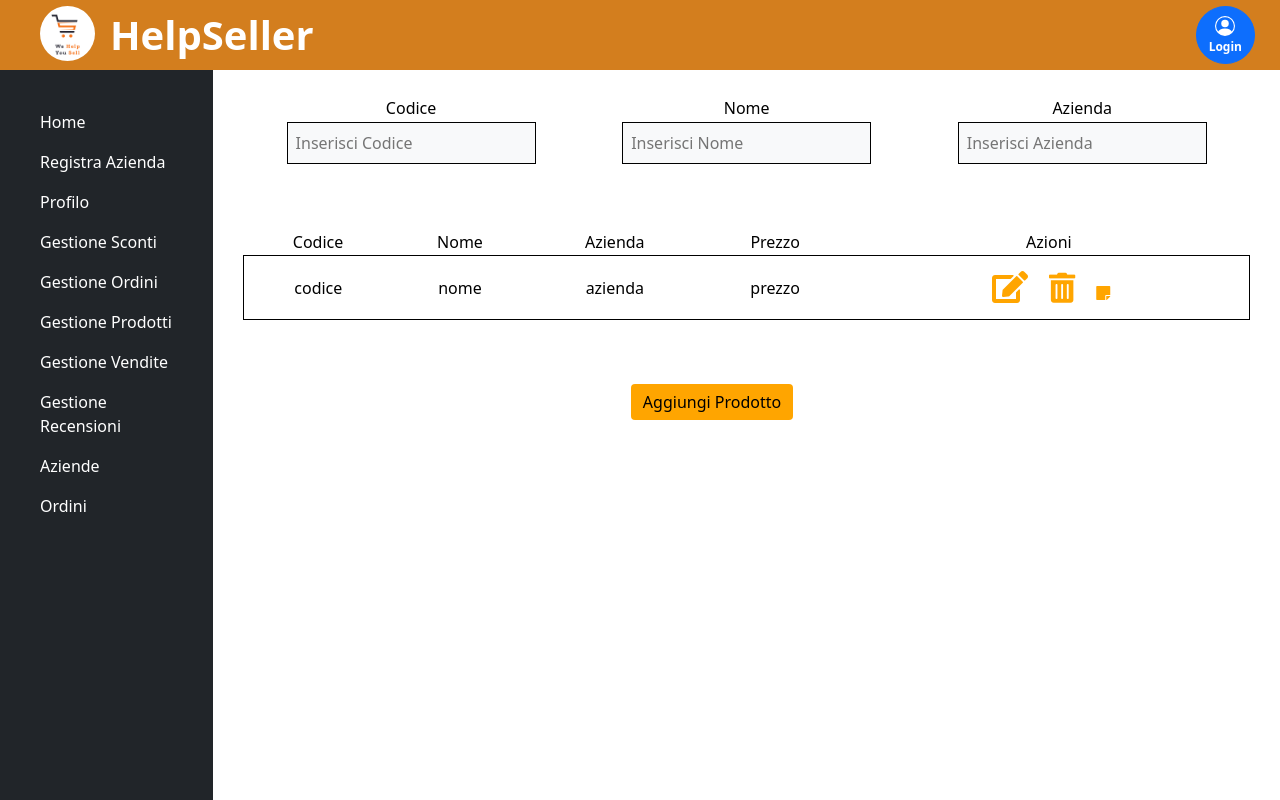
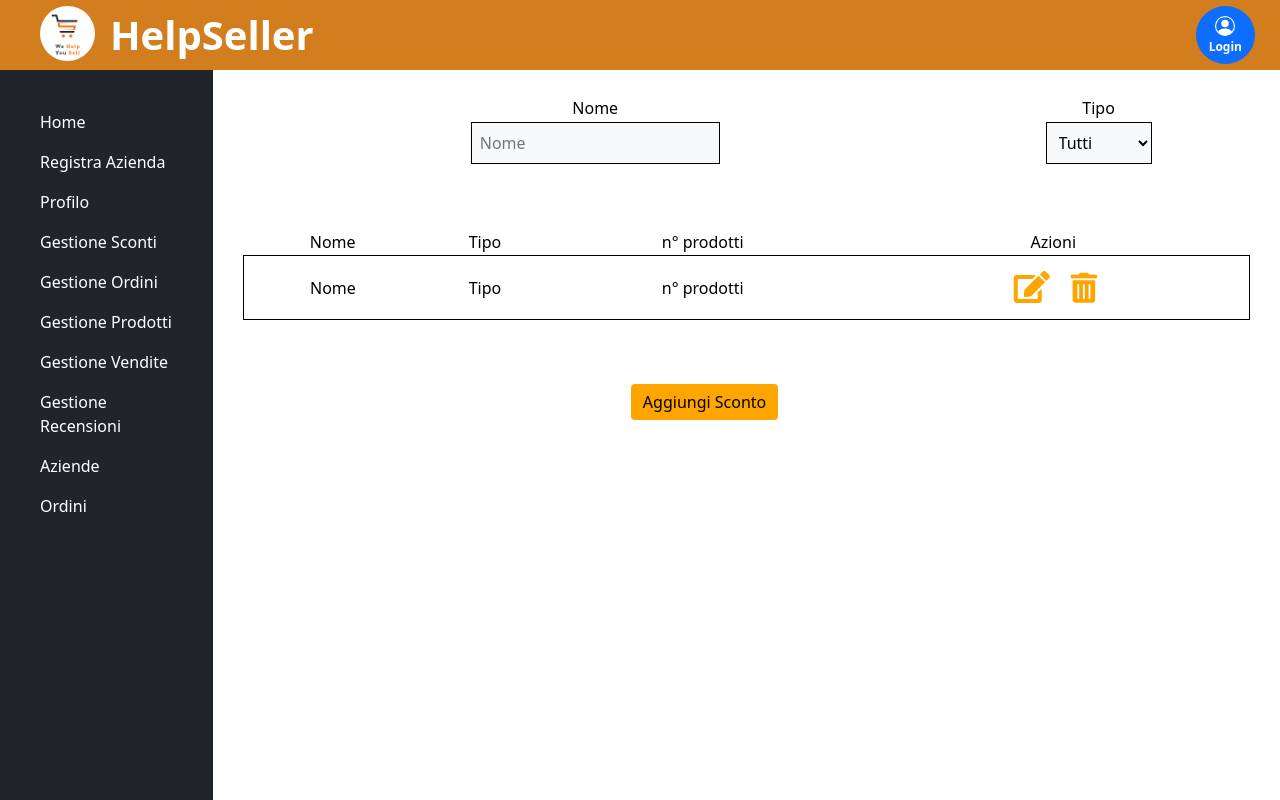
Before and after one commit to Mario-caccioppoli/HelpSellerInterface, an Angular app: page / in a window 1280 px wide. Shown: the top 800 px of the page. Built offline with nearby package versions, Linux system fonts and the light colour scheme.

Commit message:
aggiornamento binding gestione sconti

```diff
--- a/src/app/app.component.html
+++ b/src/app/app.component.html
@@ -4,7 +4,7 @@
         <app-sidebar></app-sidebar>
     </div>
     <div class="col-lg-10 cont-princ">
-        <app-gestione-prodotti></app-gestione-prodotti>
+        <app-gestione-sconti></app-gestione-sconti>
     </div>
 </div>
 <router-outlet></router-outlet>
--- a/src/app/components/gestione-sconti/gestione-sconti.component.ts
+++ b/src/app/components/gestione-sconti/gestione-sconti.component.ts
@@ -6,8 +6,8 @@ import { Component, OnInit } from '@angular/core';
   styleUrls: ['./gestione-sconti.component.css']
 })
 export class GestioneScontiComponent implements OnInit {
-  filtroSelect: string;
-  selectFromModel: string;
+  filtroSelect: string='tutti';
+  selectFromModel: string='catalogo';
 
   constructor() {
 
```
